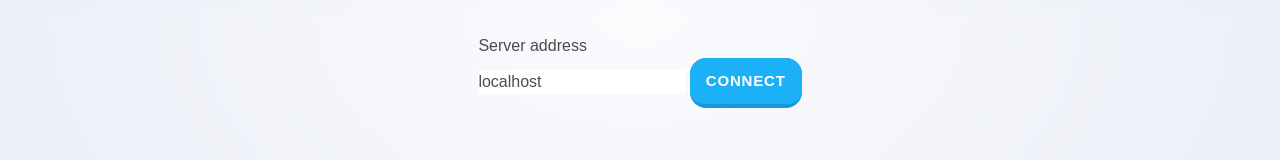
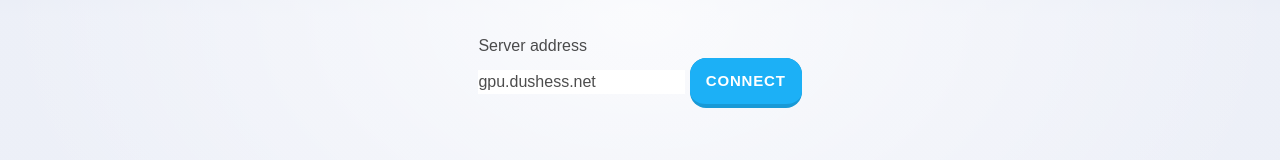
Before and after one commit to iwoplaza/uni-web-gpu-racing-game, a SvelteKit app: page / in a window 1280 px wide. Shown: the part 383-543 px from the top of the page. Built offline with nearby package versions, Linux system fonts and the light colour scheme; what typed-binary, wgpu-matrix would draw is missing.

Commit message:
fix localhost

```diff
--- a/src/routes/+page.svelte
+++ b/src/routes/+page.svelte
@@ -9,7 +9,7 @@
   import GameMessages from '$lib/GameMessages.svelte';
 
   let canvas!: HTMLCanvasElement;
-  let addressInput: string = 'localhost';
+  let addressInput: string = 'gpu.dushess.net';
 
   let readyState = false;
   serverAddress.subscribe((address) => {
```
